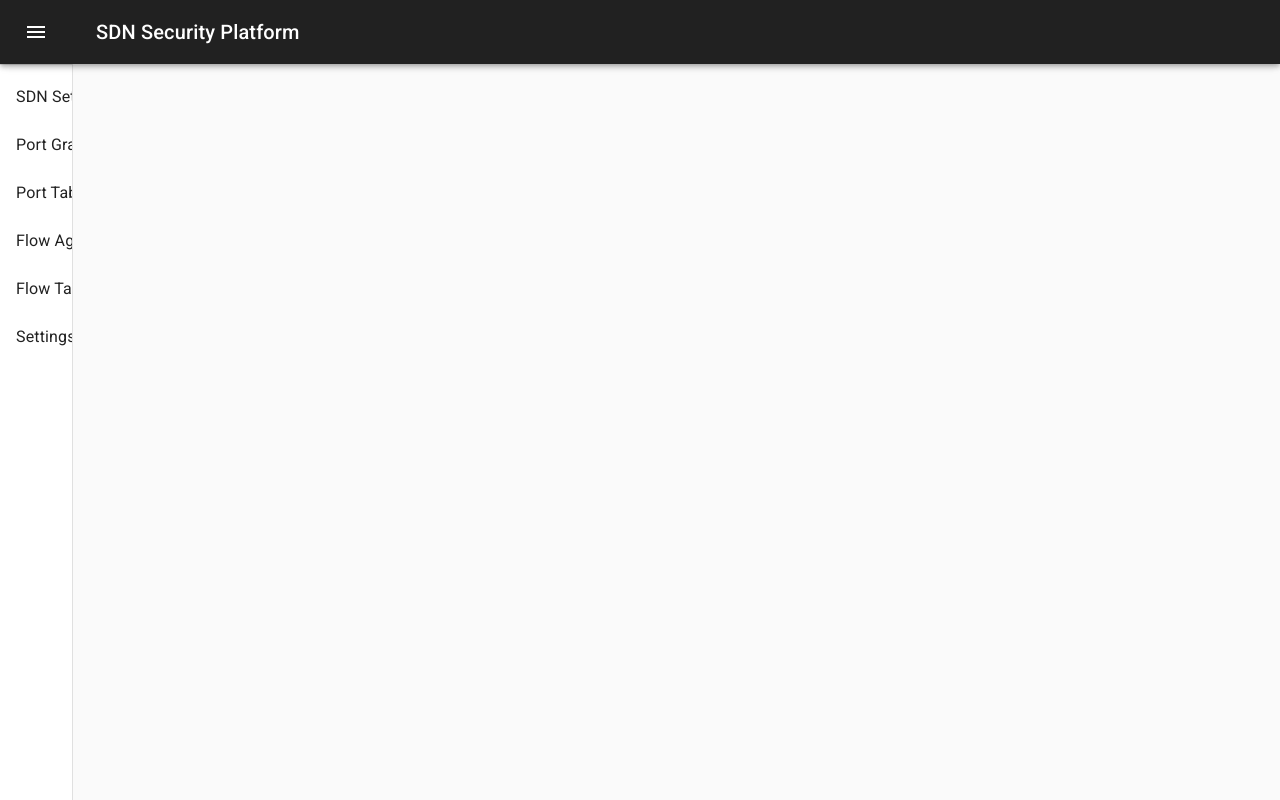
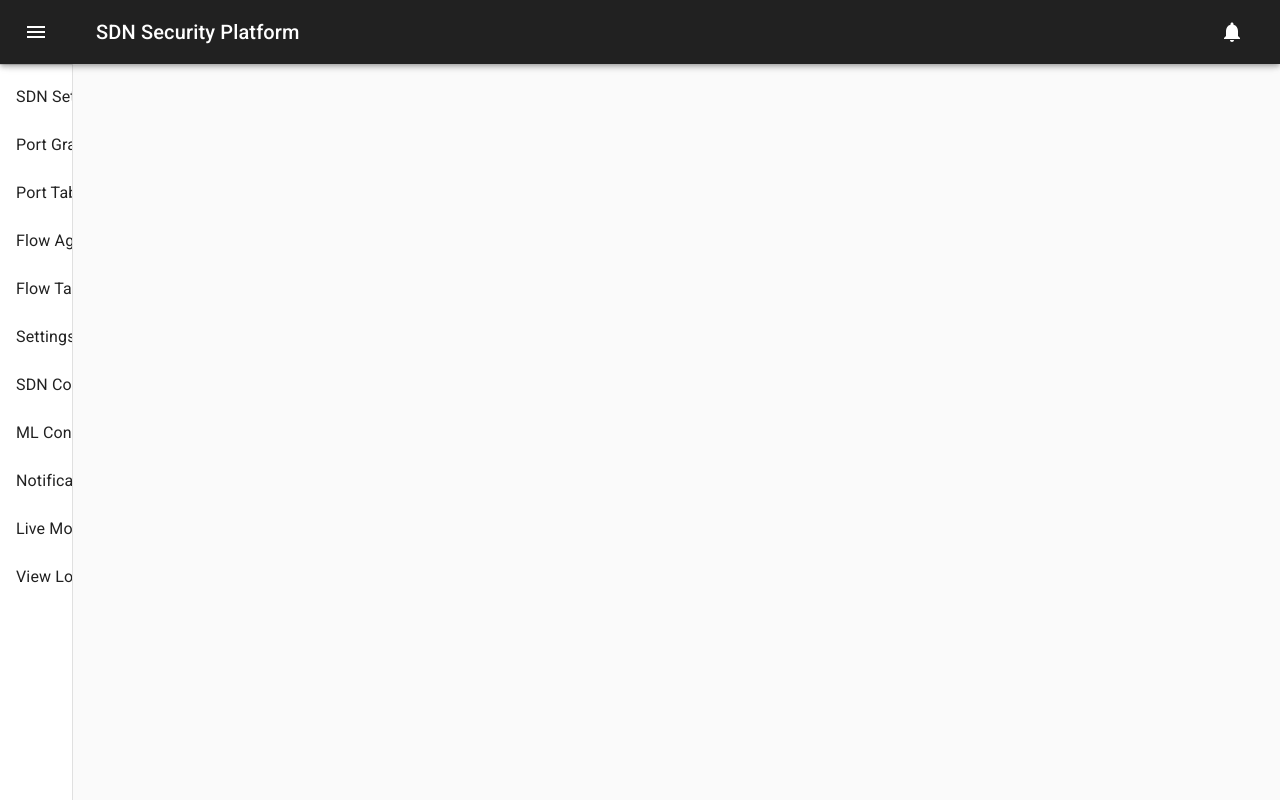
Before and after one commit to chrissayon/sdn_security_platform_frontend, a React (Create React App) app: page / in a window 1280 px wide. Built offline with nearby package versions, Linux system fonts and the light colour scheme.

Commit message:
Previous commit comment meant for this one

```diff
--- a/src/Containers/MainBody/MainBody.js
+++ b/src/Containers/MainBody/MainBody.js
@@ -23,6 +23,9 @@ import ListItemIcon from '@material-ui/core/ListItemIcon';
 import ListItemText from '@material-ui/core/ListItemText';
 import InboxIcon from '@material-ui/icons/MoveToInbox';
 import MailIcon from '@material-ui/icons/Mail';
+
+// Notification Popup
+import NotificationPopover from './NotificationPopUp/NotificationPopover'
 
 //Body Related
 import FlowTable from './Flow/FlowTable'
@@ -93,6 +96,9 @@ const useStyles = makeStyles(theme => ({
     flexGrow: 1,
     padding: theme.spacing(3),
   },
+  title : {
+    flexGrow: 1
+  }
 }));
 
 
@@ -102,39 +108,53 @@ const MainBody = (props) => {
   const classes = useStyles();
   const theme = useTheme();
   const [open, setOpen] = React.useState(false);
-  const [buttonIcon] = React.useState("SDN");
-  //const [buttonList] = React.useState(["SDN Settings", "Apple"]);
+  const [notificationWindowOpen, setNotificationWindowOpen] = React.useState(false);
+
   const [buttonList] = React.useState([
         {
             name: 'SDN Settings',
-            key: 0,
             route: '/sdn-settings'
         },
         {
             name: 'Port Graph',
-            key: 1,
             route: '/port-graph'
         },
         {
             name: 'Port Table',
-            key: 2,
             route: '/port-table'
         },
         {
             name: 'Flow Aggregate Graph',
-            key: 3,
             route: '/flow-aggregate-graph'
         },
         {
             name: 'Flow Table',
-            key: 4,
             route: '/flow-table'
         },
         {
             name: 'Settings',
-            key: 5,
             route: '/settings'
-        }
+        },
+        {
+            name: 'SDN Configuration',
+            route: '/sdn-configuration'
+        },
+        {
+          name: 'ML Configuration',
+          route: '/ml-configuration'
+        },
+        {
+          name: 'Notification Settings',
+          route: '/notification-settings'
+        },
+        {
+          name: 'Live Monitoring',
+          route: '/live-monitoring'
+        },
+        {
+          name: 'View Logs',
+          route: '/view-logs'
+        },
     ]);
 
 
@@ -153,8 +173,6 @@ const MainBody = (props) => {
   function handleDrawerClose() {
     setOpen(false);
   }
-
-
 
   return (
     <div className={classes.root}>
@@ -178,9 +196,12 @@ const MainBody = (props) => {
             <MenuIcon />
           </IconButton>
 
-          <Typography variant="h6" noWrap>
+          <Typography variant="h6" className={classes.title}>
             SDN Security Platform
           </Typography>
+
+          <NotificationPopover />
+
         </Toolbar>
       </AppBar>
 
--- /dev/null
+++ b/src/Containers/MainBody/NotificationPopUp/NotificationPopover.js
@@ -0,0 +1,86 @@
+import React from 'react';
+import { makeStyles } from '@material-ui/core/styles';
+import Popover from '@material-ui/core/Popover';
+import IconButton from '@material-ui/core/IconButton';
+import Typography from '@material-ui/core/Typography';
+
+import NotificationIcon from '@material-ui/icons/Notifications'
+import { connect } from 'react-redux';
+import { notificationRequests } from '../../../actions/alertRequests'
+
+const useStyles = makeStyles(theme => ({
+  typography: {
+    padding: theme.spacing(2),
+  },
+}));
+
+function NotificationPopover(props) {
+const classes = useStyles();
+const [anchorEl, setAnchorEl] = React.useState(null);
+
+function handleClick(event) {
+    setAnchorEl(event.currentTarget);
+    // dispatch({ type: notificationRequests })
+    props.notificationRequests();
+  }
+
+  function handleClose() {
+    setAnchorEl(null);
+  }
+
+
+const open = Boolean(anchorEl);
+
+
+const id = open ? 'simple-popover' : undefined;
+
+console.log(props.notifications)
+let checking = (props.notifications.machineLearningTriggered === undefined)
+console.log(checking)
+
+return (
+    <React.Fragment>
+        <IconButton
+            color="inherit"
+            aria-label="open drawer"
+            edge="start"
+            onClick={handleClick}
+        >
+            <NotificationIcon />
+        </IconButton>
+
+        <Popover
+            id={id}
+            open={open}
+            anchorEl={anchorEl}
+            onClose={handleClose}
+            anchorOrigin={{
+            vertical: 'bottom',
+            horizontal: 'center',
+            }}
+            transformOrigin={{
+            vertical: 'top',
+            horizontal: 'center',
+            }}
+        >
+            {
+                props.notifications.machineLearningTriggered === undefined ? (
+                    null
+                ) : (
+                    <Typography className={classes.typography}>{props.notifications.machineLearningTriggered[0].attack_type}</Typography>
+                    //<Typography className={classes.typography}>Notifications</Typography>
+                )
+            }
+        </Popover>
+    </React.Fragment>
+);
+}
+
+const mapStateToProps = function(state) {
+    return {
+        notifications: state.notificationData
+    }
+}
+
+  //export default NotificationPopover;
+export default connect(mapStateToProps,{notificationRequests})(NotificationPopover);
--- /dev/null
+++ b/src/actions/alertRequests.js
@@ -0,0 +1,11 @@
+import { NOTIFICATION_ALERT } from './types';
+import axios from 'axios'
+
+export const notificationRequests = () => dispatch => {
+    axios.get('http://127.0.0.1:8000/sdn_communication/attack_notification/')
+        .then((response) => response.data)
+        .then(data => dispatch({
+            type: NOTIFICATION_ALERT,
+            payload: data
+        }))
+}
--- a/src/actions/types.js
+++ b/src/actions/types.js
@@ -4,3 +4,4 @@ export const FLOW_STATS_API = 'FLOW_STATS_API';
 export const FLOW_AGG_STATS_API = 'FLOW_AGG_STATS_API';
 export const FLOW_AGG_GRAPH_API = 'FLOW_AGG_GRAPH_API';
 export const PORT_GRAPH_API = 'PORT_GRAPH_API';
+export const NOTIFICATION_ALERT = 'NOTIFICATION_ALERT'
--- a/src/reducers/notificationReducer.js
+++ b/src/reducers/notificationReducer.js
@@ -1,4 +1,4 @@
-import {  } from '../actions/types';
+import { NOTIFICATION_ALERT } from '../actions/types';
 
 const initialState = {
 
--- a/src/reducers/rootReducer.js
+++ b/src/reducers/rootReducer.js
@@ -1,8 +1,10 @@
 import { combineReducers } from 'redux';
 import getReducer from './getReducer';
 import graphReducer from './graphReducer';
+import notificationReducer from './notificationReducer'
 
 export default combineReducers({
     get: getReducer,
     graphData : graphReducer,
+    notificationData: notificationReducer
 });
--- a/src/store.js
+++ b/src/store.js
@@ -12,6 +12,9 @@ const initialState = {
     graphData : {
         flowAggGraphData : [{}],
         portGraphData : [{}],
+    },
+    notificationData : {
+
     }
 };
 
```
